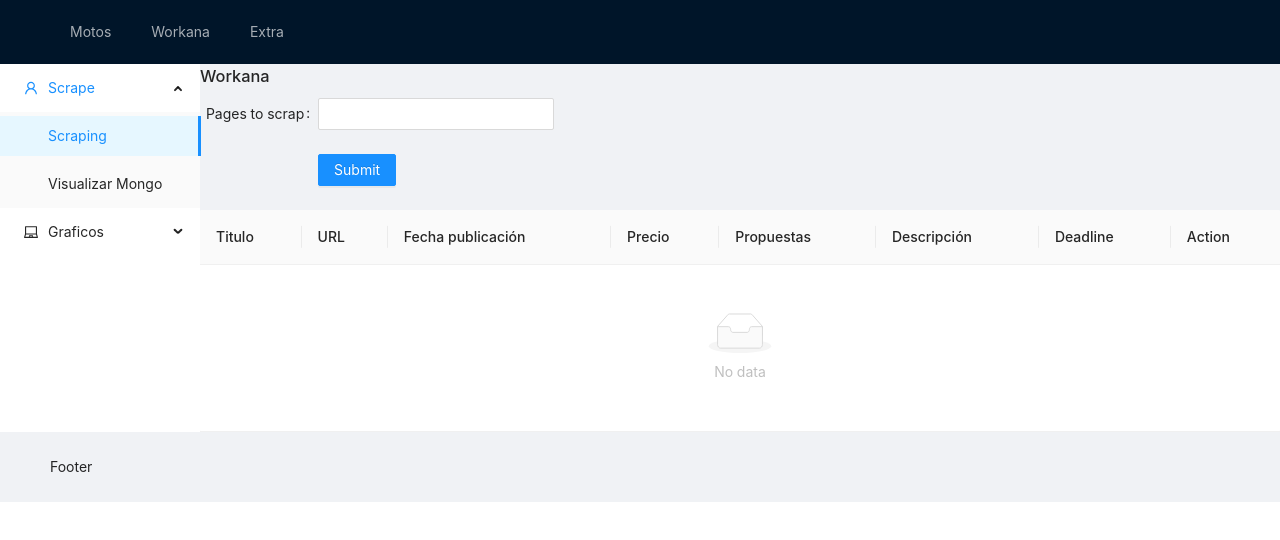
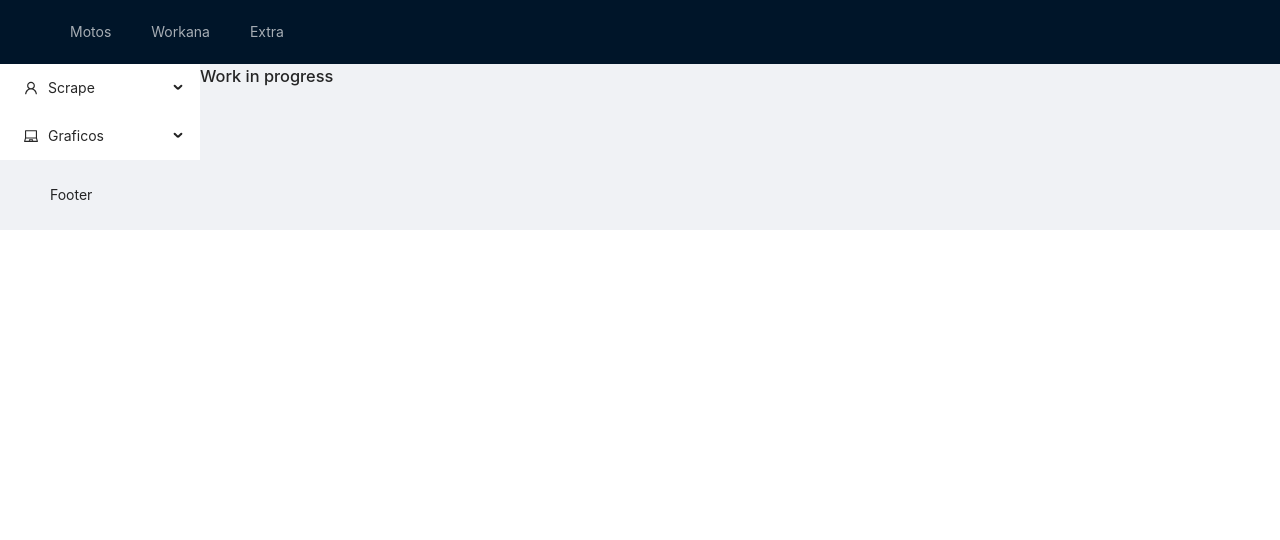
Before and after one commit to KarlHeitmann/megascraper, a React (Create React App) app in the folder client/: page /workana/grafs in a window 1280 px wide. Shown: the top 540 px of the page. Built offline with nearby package versions, Linux system fonts and the light colour scheme.

Commit message:
agregado workana_grafs

```diff
--- a/client/src/App.js
+++ b/client/src/App.js
@@ -17,6 +17,7 @@
 import WorkanaSidebar from './sidebar/workana_sidebar';
 import WorkanaMongo from './pages/workana_mongo';
 import Extra from './pages/extra';
+import WorkanaGrafs from './pages/workana_grafs';
 
 const {
   Footer,
@@ -60,6 +61,9 @@
         </Sider>
         <Content>
           <Switch>
+            <Route path="/workana/grafs">
+              <WorkanaGrafs/>
+            </Route>
             <Route path="/workana/mongo">
               <WorkanaMongo/>
             </Route>
--- /dev/null
+++ b/client/src/pages/workana_grafs.jsx
@@ -0,0 +1,9 @@
+import React from 'react';
+
+function WorkanaGrafs(props) {
+  return (
+    <h1>Work in progress</h1>
+  );
+}
+
+export default WorkanaGrafs;
--- a/client/src/sidebar/workana_sidebar.jsx
+++ b/client/src/sidebar/workana_sidebar.jsx
@@ -10,8 +10,8 @@
   return(
     <Menu
       mode="inline"
-      defaultSelectedKeys={['1']}
-      defaultOpenKeys={['sub1']}
+      // defaultSelectedKeys={['1']}
+      // defaultOpenKeys={['sub1']}
       style={{ height: '100%', borderRight: 0 }}
       >
       <Menu.SubMenu key="sub1" icon={<UserOutlined />} title="Scrape">
@@ -27,7 +27,11 @@
         </Menu.Item>
       </Menu.SubMenu>
       <Menu.SubMenu key="sub2" icon={<LaptopOutlined />} title="Graficos">
-        <Menu.Item key="3">Graficos</Menu.Item>
+        <Menu.Item key="3">
+          <Link to="/workana/grafs">
+            Graficos
+          </Link>
+        </Menu.Item>
       </Menu.SubMenu>
     </Menu>
   )
```
